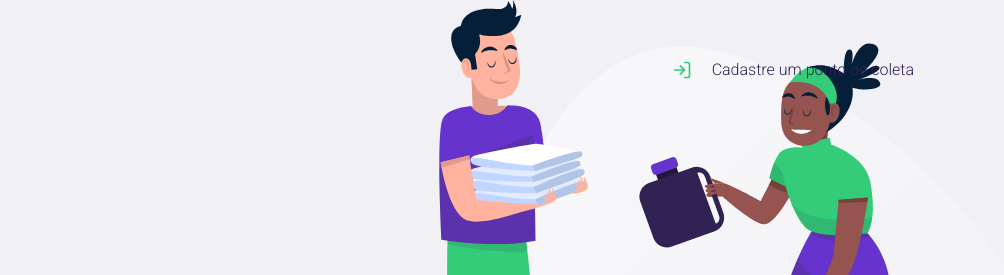
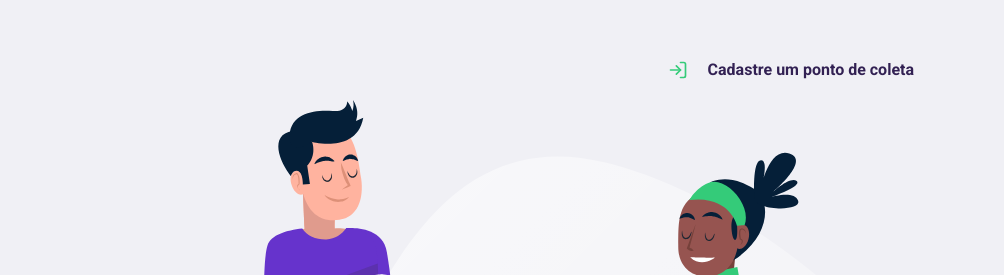
Before and after one commit to julianaibiapina/Ecoleta, a plain HTML site: page index.html in a window 1280 px wide. Shown: the top 275 px of the page, 276-1280 px from the left. Drawn offline with Linux system fonts and the light colour scheme.

Commit message:
finalizada a primeira fase

```diff
--- a/styles/main.css
+++ b/styles/main.css
@@ -27,8 +27,11 @@ a{
 
 #page-home{
     height: 100vh;
-    background: url('../assets/home-background.svg') no-repeat;
-    background-position: 35vw top;
+    background: url('../assets/home-background.svg');
+    background-repeat: no-repeat;
+    /* background-position: 35vw bottom; */
+    background-position: right 100px;
+    background-size: contain
 
 
 }
@@ -54,7 +57,7 @@ a{
 #page-home header a{
     display: flex;
     color: var(--title-color);
-    font-weight: 700S;
+    font-weight: 700;
 }
 
 
```
